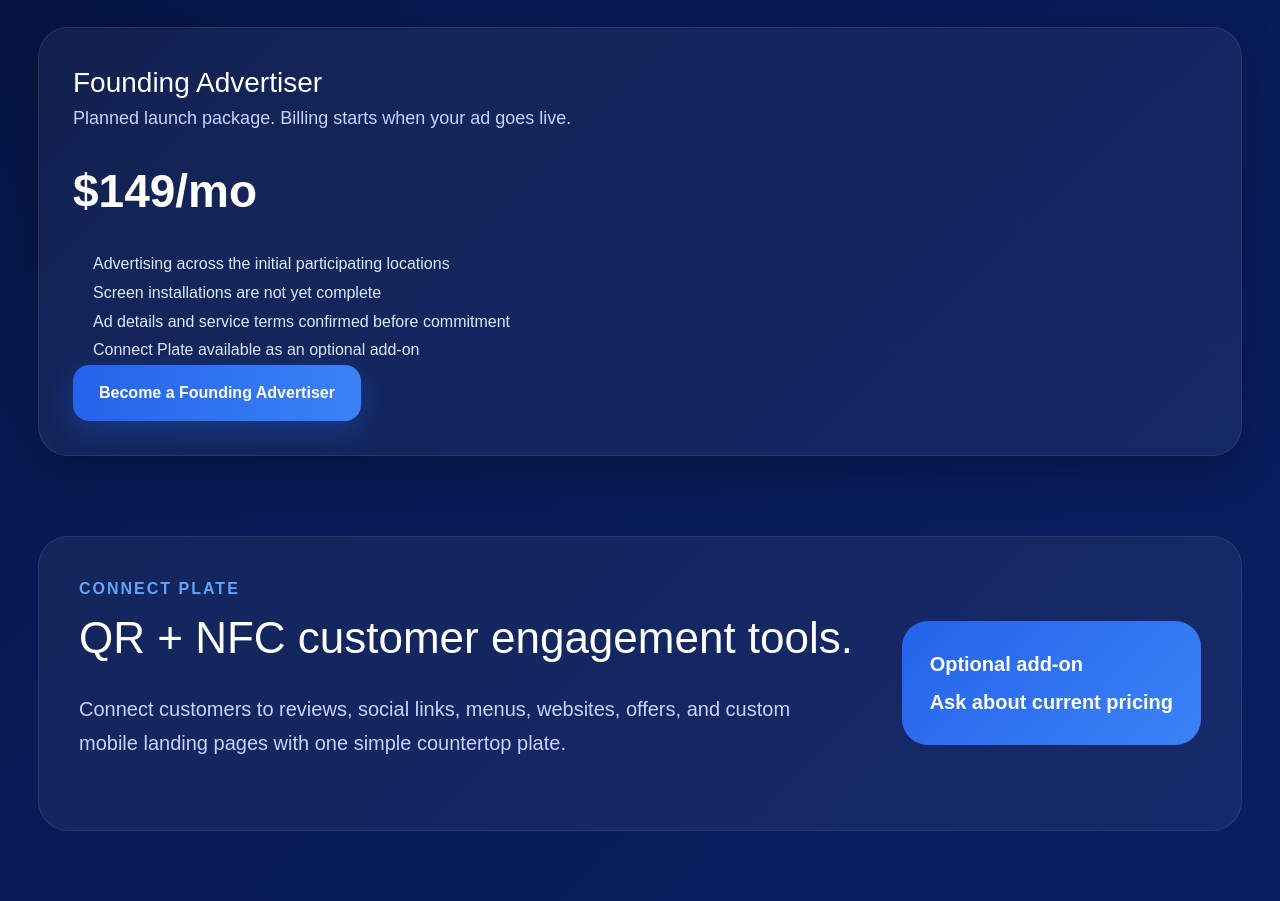
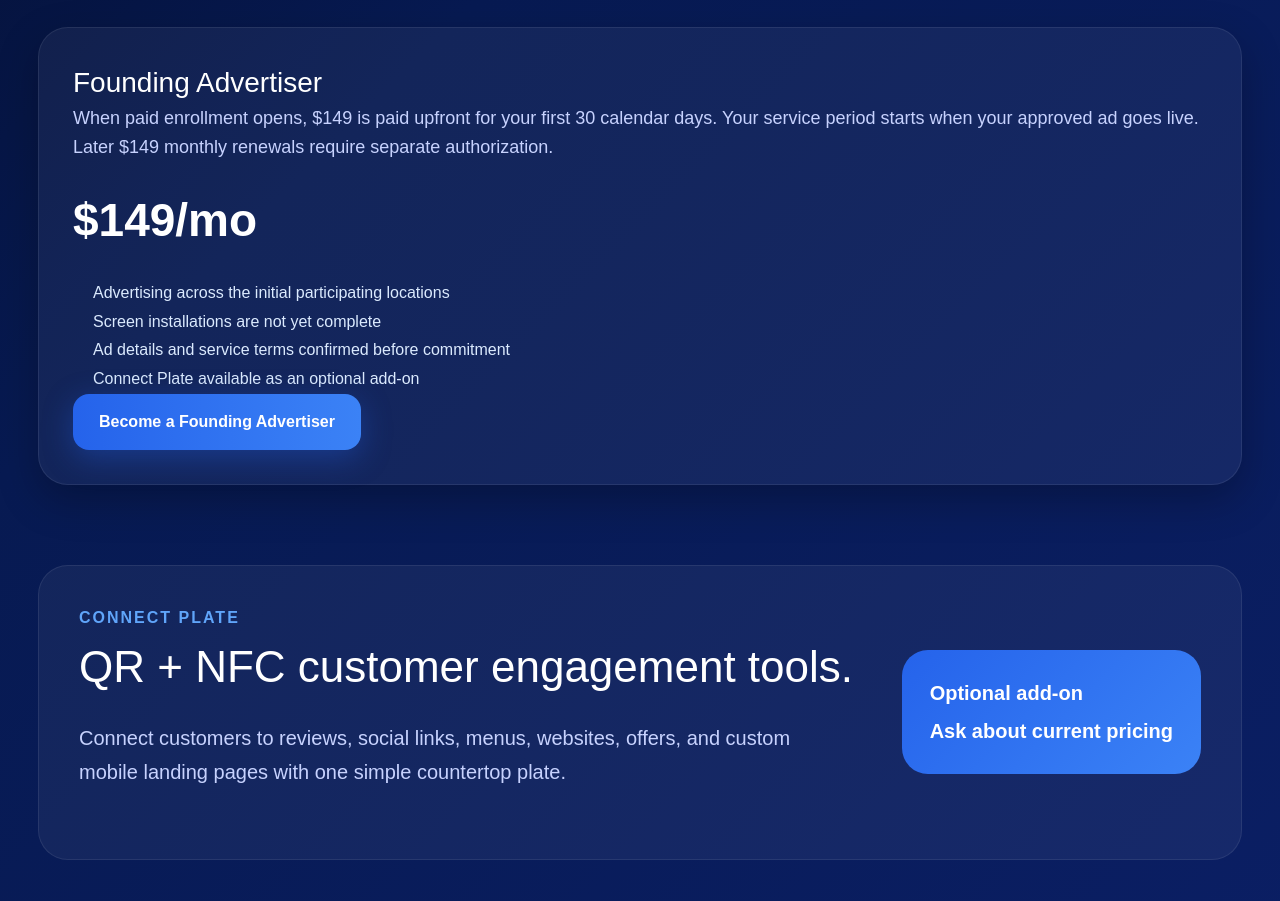
Before and after one commit to hometownperksllc/hometown-perks-portal, a Next.js app: page / in a window 1280 px wide. Shown: the part 1180-2081 px from the top of the page. Built offline with nearby package versions, Linux system fonts and the light colour scheme.

Commit message:
Clarify first 30 prepaid advertising days and separate monthly consent

```diff
--- a/app/page.tsx
+++ b/app/page.tsx
@@ -1,7 +1,7 @@
 const plans = [{
   name: "Founding Advertiser",
   price: "$149/mo",
-  description: "Planned launch package. Billing starts when your ad goes live.",
+  description: "When paid enrollment opens, $149 is paid upfront for your first 30 calendar days. Your service period starts when your approved ad goes live. Later $149 monthly renewals require separate authorization.",
   features: ["Advertising across the initial participating locations", "Screen installations are not yet complete", "Ad details and service terms confirmed before commitment", "Connect Plate available as an optional add-on"],
 }];
 
```
Also changed, not shown: app/enroll/page.tsx (+1 -1 lines).
